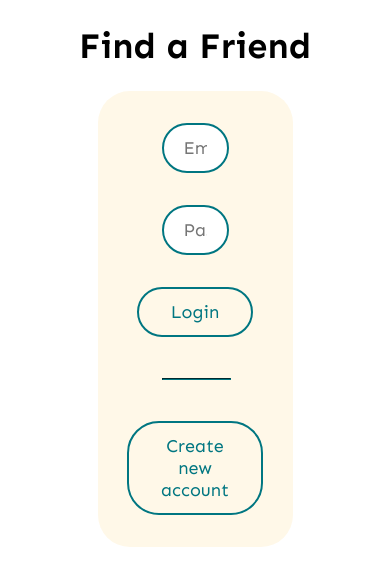
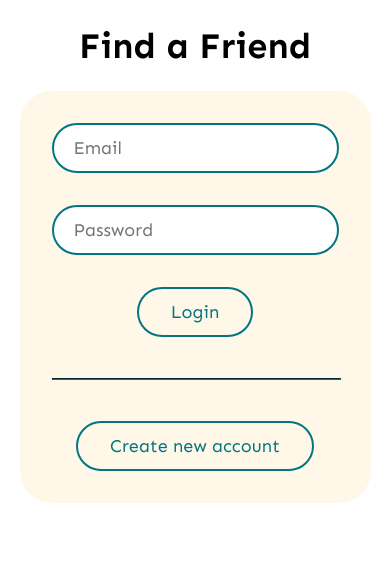
Before and after one commit to MetaU-25-Find-a-Friend/Find-a-Friend, a React (Vite) app in the folder frontend/: page /login in a window 390 px wide. Shown: the top 586 px of the page. Built offline with nearby package versions, Linux system fonts and the light colour scheme; no server answers.

Commit message:
improve login and signup forms

```diff
--- a/frontend/src/css/AccountForm.module.css
+++ b/frontend/src/css/AccountForm.module.css
@@ -54,3 +54,10 @@
     width: 100%;
     border: var(--teal-accent) 0.5px inset;
 }
+
+@media (max-width: 700px) {
+    .form {
+        width: 90vw;
+        padding: 2rem;
+    }
+}
```
